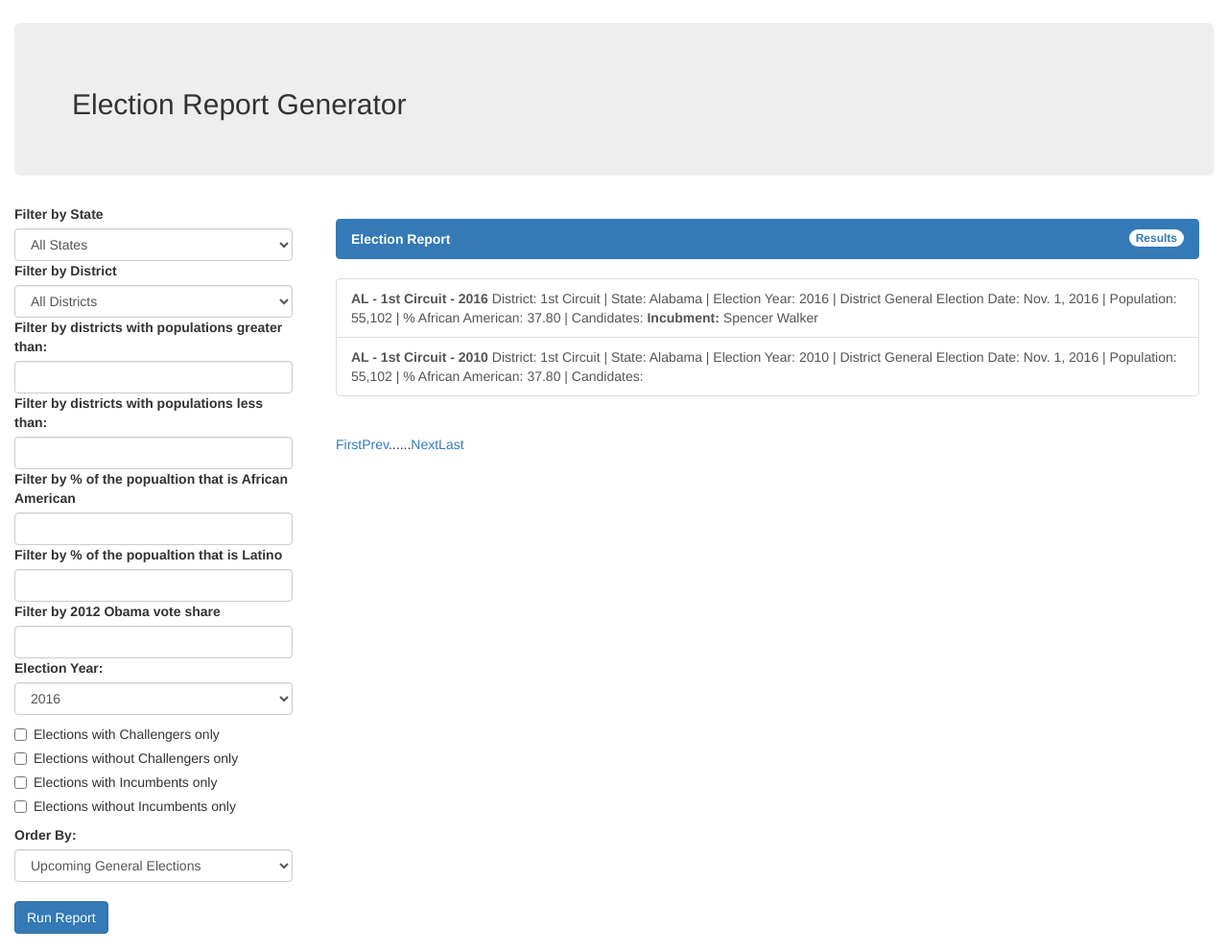
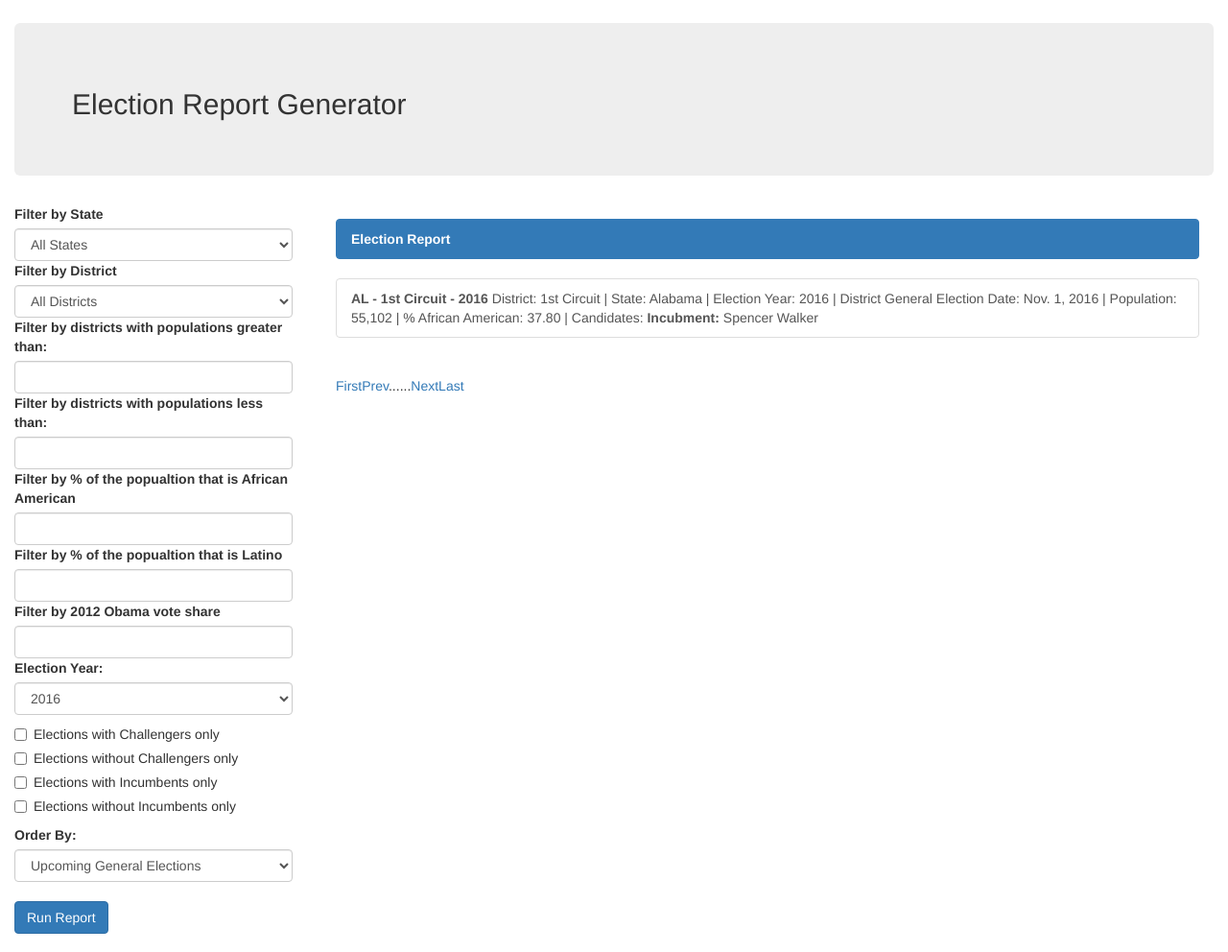
Before and after one commit to joeknows718/EXAMPLEDB, a Django app: page /election-reports/ in a window 1280 px wide. Shown: the part 51-1043 px from the top of the page at 96% size. Run offline with Django 3.2, Linux system fonts and the light colour scheme; a user stored in the database is signed in; data comes from the database, SQL or seed files in the repository; parts of the project's set-up code (start-up, migrations or seed data) failed here and were passed over; some libraries are stand-ins or nearby versions.

Commit message:
results removed

```diff
--- a/pro_db/models.py
+++ b/pro_db/models.py
@@ -71,6 +71,9 @@
 		self.slug = slugify(self.district_id)
 		super(District, self).save(*args, **kwargs)
 
+	class Meta:
+		ordering = ['district_id']
+
 	def __unicode__(self):
 		return self.district_id
 
@@ -90,7 +93,8 @@
 			super(Election, self).save(*args, **kwargs)
 
 
-
+	class Meta:
+		ordering = ['election_name']
 
 	def __unicode__(self):
 		return self.election_name
--- a/pro_db/views.py
+++ b/pro_db/views.py
@@ -199,7 +199,7 @@
 						MultipleObjectMixin,
 						TemplateResponseMixin,
 						View):
-	queryset = Election.objects.filter(district__general_election_date__gte=date.today())
+	queryset = Election.objects.filter(district__general_election_date__gte=date.today()).filter(election_year__gte=date.today().year)
 	form_class = ElectionFilterForm
 	template_name = 'election-reports.html'
 
--- a/templates/candidate-reports.html
+++ b/templates/candidate-reports.html
@@ -158,7 +158,6 @@
 						<ul class="list-group">
 						  <li class="list-group-item active">
 						  	<strong>Candidate Report</strong>
-						    <span class="badge">Results</span>
 						  </li>
 						</ul>
 						<ul class="list-group content">
--- a/templates/district-reports.html
+++ b/templates/district-reports.html
@@ -86,7 +86,6 @@
 						<ul class="list-group">
 						  <li class="list-group-item active">
 						  	<strong>District Report</strong>
-						    <span class="badge">Results</span>
 						  </li>
 						</ul>
 						<ul class="list-group content">
--- a/templates/election-reports.html
+++ b/templates/election-reports.html
@@ -151,7 +151,6 @@
 						<ul class="list-group">
 						  <li class="list-group-item active">
 						  	<strong>Election Report</strong>
-						    <span class="badge">Results</span>
 						  </li>
 						</ul>
 						<ul class="list-group content">
```
Also changed, not shown: pro_db/migrations/0026_auto_20160420_1757.py (added).
